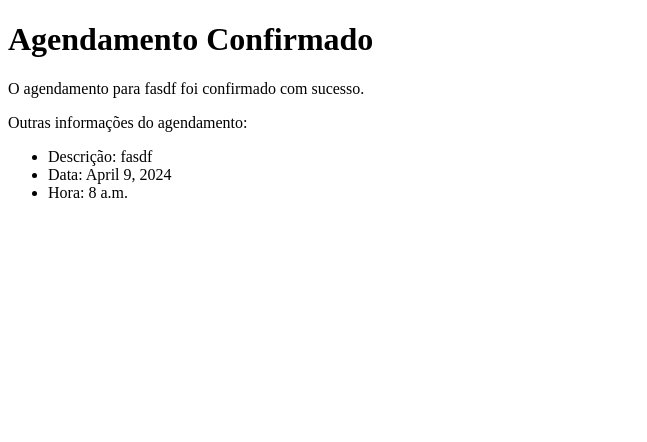
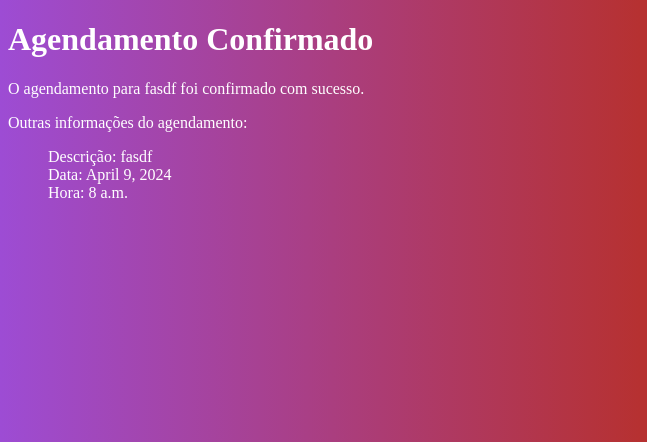
Before and after one commit to levi13/schedule, a Django app: page /confirmacao/1/ in a window 1280 px wide. Shown: the top 442 px of the page, without its empty margins (0-647 px from the left). Run offline with Django 5.2, Linux system fonts and the light colour scheme; data comes from the database, SQL or seed files in the repository.

Commit message:
finalizado

```diff
--- /dev/null
+++ b/requirements.txt
@@ -0,0 +1 @@
+django==5.0.4
--- a/schedule/static/schedule/styles.css
+++ b/schedule/static/schedule/styles.css
@@ -105,3 +105,7 @@ label {
 ul  {
     list-style-type: none ;
 }
+
+.texto_confirmacao {
+    color: white;
+}
--- a/schedule/templates/listar_agendamentos.html
+++ b/schedule/templates/listar_agendamentos.html
@@ -15,6 +15,7 @@
             <p id="lista_profissional">Profissional: {{agendamento.profissional}}</p>
             <p id="listar_horario">Data: {{agendamento.data}}</p>
             <p id="listar_horario">Horario: {{agendamento.hora}}</p>
+            <p id="Status">Status: {{agendamento.status}}</p>
         </div>
     </li>
     {% endfor %}
--- a/schedule/templates/pagina_confirmacao.html
+++ b/schedule/templates/pagina_confirmacao.html
@@ -1,18 +1,20 @@
 <!DOCTYPE html>
 <html lang="en">
   <head>
+  {% load static %}
+    <link rel="stylesheet" type="text/css" href="{% static 'schedule/styles.css' %}">
     <meta charset="UTF-8" />
     <meta http-equiv="X-UA-Compatible" content="IE=edge" />
     <meta name="viewport" content="width=device-width, initial-scale=1.0" />
     <title>Confirmação de Agendamento</title>
   </head>
   <body>
-    <h1>Agendamento Confirmado</h1>
-    <p>
+    <h1 class="texto_confirmacao">Agendamento Confirmado</h1>
+    <p class="texto_confirmacao">
       O agendamento para {{ agendamento.cliente }} foi confirmado com sucesso.
     </p>
-    <p>Outras informações do agendamento:</p>
-    <ul>
+    <p class="texto_confirmacao">Outras informações do agendamento:</p>
+    <ul class="texto_confirmacao">
       <li>Descrição: {{ agendamento.descricao }}</li>
       <li>Data: {{ agendamento.data }}</li>
       <li>Hora: {{ agendamento.hora }}</li>
--- a/schedule/views.py
+++ b/schedule/views.py
@@ -25,9 +25,10 @@ def listar_agendamentos(request):
 
 def confirmar_agendamento(request, agendamento_id):
     agendamento = get_object_or_404(Agendamento, id=agendamento_id)
-    if request.method == 'GET':
+    if request.method == 'POST':
         agendamento.status = 'CONFIRMADO'
         agendamento.save()
+        return redirect('pagina_confirmacao', agendamento_id = agendamento.id)
     return render(request, 'confirmar_agendamento.html', {'agendamento': agendamento})
 
 def pagina_confirmacao(request, agendamento_id):
```
Also changed, not shown: other parts of schedule/static/schedule/styles.css (+1 -1 lines), db.sqlite3.
